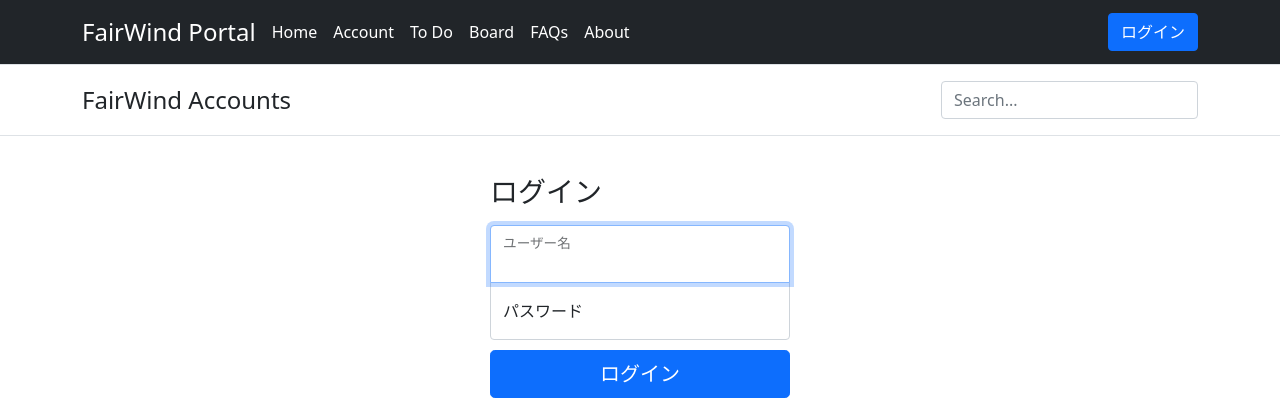
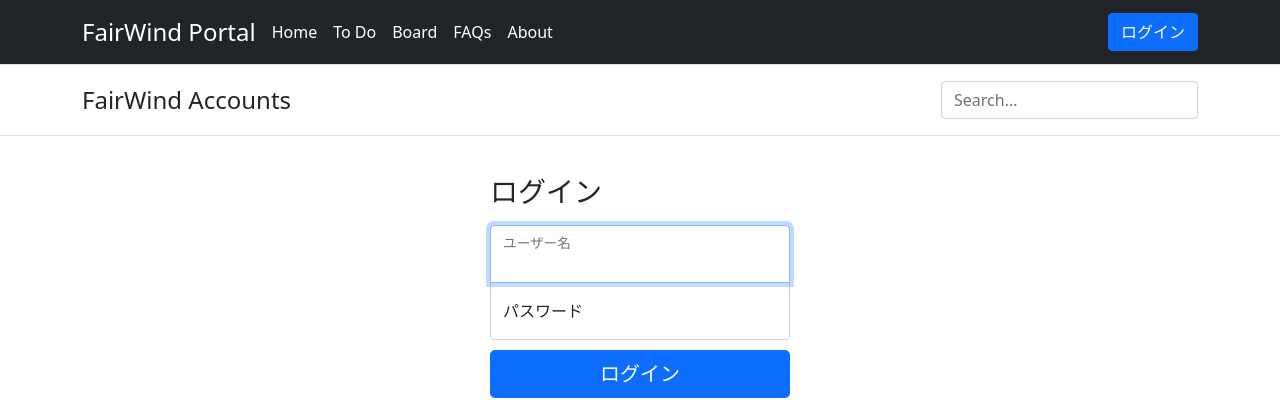
Before and after one commit to vvihar/fw_djangoapp, a Django app: page /accounts/login/ in a window 1280 px wide. Shown: the top 420 px of the page. Run offline with Django 3.2, Linux system fonts and the light colour scheme; some libraries are stand-ins or nearby versions.

Commit message:
ナビバーの accounts の配置を変更

```diff
--- a/templates/base.html
+++ b/templates/base.html
@@ -37,9 +37,6 @@
                             >
                         </li>
                         <li class="nav-item">
-                            <a href="{% url 'accounts:' %}" class="nav-link text-white px-2">Account</a>
-                        </li>
-                        <li class="nav-item">
                             <a href="{% url 'todoapp:' %}" class="nav-link text-white px-2">To Do</a>
                         </li>
                         <li class="nav-item">
@@ -56,11 +53,13 @@
                     <ul class="nav me-2">
                         <li class="nav-item">
                             <div class="nav-link text-white px-2">
-                                {% if user.last_name and user.first_name %}
-                                    {{ user.last_name }} {{ user.first_name }} さん
-                                {% else %}
-                                    {{ user.username }} さん
-                                {% endif %}
+                                <a href="{% url 'accounts:' %}" class="text-white text-decoration-none">
+                                    {% if user.last_name and user.first_name %}
+                                        {{ user.last_name }} {{ user.first_name }} さん
+                                    {% else %}
+                                        {{ user.username }} さん
+                                    {% endif %}
+                                </a>
                             </div>
                         </li>
                     </ul>
```
